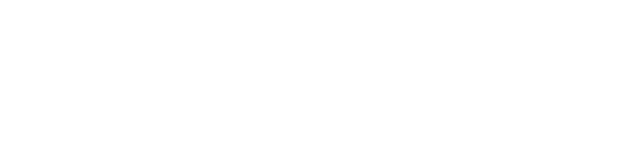
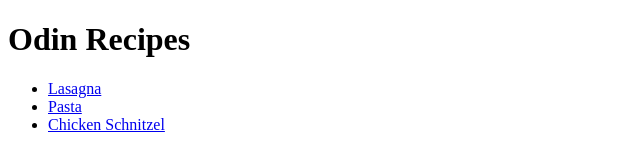
Before and after one commit to fsocietyy13/odin-recipes, a plain HTML site: page index.html in a window 1280 px wide. Shown: the whole page, without its empty margins (0-640 px from the left). Drawn offline with Linux system fonts and the light colour scheme.

Commit message:
Made the recipes an unordered list

```diff
--- a/index.html
+++ b/index.html
@@ -5,6 +5,13 @@
         <title>Odin Recipes</title>
     </head>
     <body>
+        <h1>Odin Recipes</h1>
 
+        <ul>
+            <li><a href="recipes/lasagna.html">Lasagna</a></li>
+            <li><a href="recipes/pasta.html">Pasta</a></li>
+            <li><a href="recipes/schnitzel.html">Chicken Schnitzel</a></li>
+
+        </ul>
     </body>
 </html>
```
Lines whose indentation alone changed are shown as unchanged.
